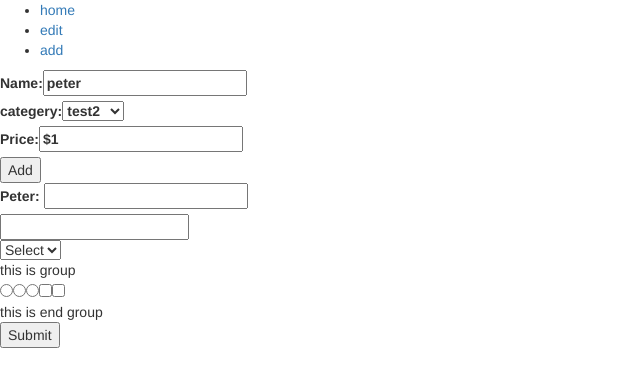
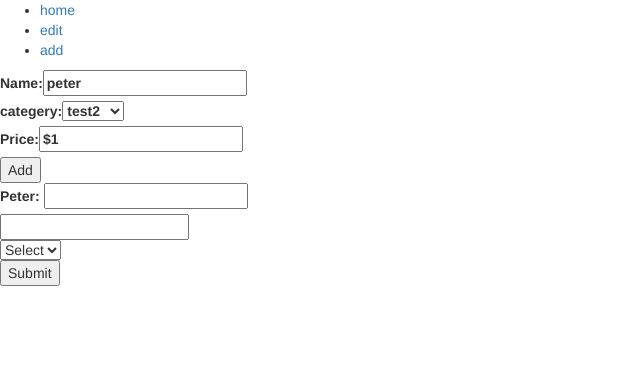
Before and after one commit to Peter-Dai/FirstApp, a React (Create React App) app: page /add in a window 1280 px wide. Shown: the top 386 px of the page, without its empty margins (0-640 px from the left). Built offline with nearby package versions, Linux system fonts and the light colour scheme.

Commit message:
updated validation

```diff
--- a/src/components/AddGoods/AddGoods.js
+++ b/src/components/AddGoods/AddGoods.js
@@ -152,23 +152,18 @@ class AddGoods extends Component {
                         </div>
                     </div>
 
-                    <ReactGroup name="groupIman">
+                    {/* <ReactGroup name="groupIman">
                         <div>this is group</div>
                         <ReactRadio group name="iman1" value="test" />
                         <ReactRadio group name="iman2" value="test1" />
                         <ReactRadio group name="iman3" value="" />
                         <ReactCheckBox group type="radio" name="iman4" value="peter" />
                         <ReactCheckBox group type="radio" name="iman5" value="2222" />
-                        {/* <div>
-                        <div>
-                            <ReactCheckBox type="radio" name="matt" value="peter" />
 
-                        </div>
-                    </div> */}
 
                         <div>this is end group</div>
 
-                    </ReactGroup>
+                    </ReactGroup> */}
 
 
 
--- a/src/components/ReactValidation/context/withApiContext.js
+++ b/src/components/ReactValidation/context/withApiContext.js
@@ -19,7 +19,8 @@ export function withApiContext(Component) {
 
 
         return (
-            group ? groupApiContext : fromApiContext
+            // group ? groupApiContext : fromApiContext
+            fromApiContext
         );
     }
 }
--- a/src/components/ReactValidation/htmlField/ReactCheckBox.js
+++ b/src/components/ReactValidation/htmlField/ReactCheckBox.js
@@ -27,7 +27,7 @@ class ReactCheckBox extends Component {
                     }
                 }}
                 value={value}
-                checked={formApi.getFormStateValue} />
+                checked={formApi.getFieldStateValue(name)} />
         );
     }
 }
--- a/src/components/ReactValidation/htmlField/ReactForm.js
+++ b/src/components/ReactValidation/htmlField/ReactForm.js
@@ -14,18 +14,20 @@ class ReactForm extends Component {
         this.handleChange = this.handleChange.bind(this);
         this.initFormStateValue = this.initFormStateValue.bind(this);
         this.getFieldConfig = this.getFieldConfig.bind(this);
-        this.getFormStateValue = this.getFormStateValue.bind(this);
+        this.getFieldStateValue = this.getFieldStateValue.bind(this);
+        this.getFieldStateObj = this.getFieldStateObj.bind(this);
     }
 
     // callback method for child component updates state of form.
     setFormStateValue(name, value, valid, error) {
-        this.setState({
+        setTimeout(this.setState({
             [name]: {
                 value,
                 valid,
                 error
             }
-        });
+        }), 0)
+
     }
 
     // callback method for child component init state of form.
@@ -36,9 +38,16 @@ class ReactForm extends Component {
         this.setFormStateValue(name, '', defaultVaild, defaultErr);
     }
 
-    getFormStateValue(name) {
-        if (!this.state[name]) return null;
-        return Object.assign({}, this.state[name]);
+    getFieldStateObj(name) {
+        return Object.assign({}, this.state[name] || null);
+    }
+
+    getFieldStateValue(name) {
+        let currentState = this.getFieldStateObj(name);
+        if (currentState != null) {
+            return currentState.value;
+        }
+        return '';
     }
 
     getFieldConfig(name) {
@@ -60,7 +69,7 @@ class ReactForm extends Component {
                 //retrieve current dom through by target field of event object.
                 let targetDom = e.target.querySelector("[name='" + i.id + "']");
                 //trigger the specified validaiton for invaild item.
-                let targetError = this.getFormStateValue(i.id).error;
+                let targetError = this.getFieldStateObj(i.id).error;
                 Utils.showErrMsg(targetDom, targetError.msg)
             })
         }
@@ -85,11 +94,11 @@ class ReactForm extends Component {
     }
 
     render() {
-        const { handleChange, setFormStateValue, initFormStateValue, getFormStateValue, getFieldConfig } = this;
+        const { handleChange, setFormStateValue, initFormStateValue, getFieldStateValue, getFieldStateObj, getFieldConfig } = this;
 
         return (
             //use context to pass some common methods to all nested component.
-            <FormApiContext.Provider value={{ handleChange, setFormStateValue, getFormStateValue, initFormStateValue, getFieldConfig }}>
+            <FormApiContext.Provider value={{ handleChange, setFormStateValue, getFieldStateValue, getFieldStateObj, initFormStateValue, getFieldConfig }}>
                 <form onSubmit={this.handleSubmit}>
                     {this.props.children}
                 </form>
--- a/src/components/ReactValidation/htmlField/ReactGroup.js
+++ b/src/components/ReactValidation/htmlField/ReactGroup.js
@@ -21,7 +21,7 @@ class ReactGroup extends Component {
     initFormStateValue(name) {
         const groupName = this.props.name;
 
-        let currentGroupState = this.props.formApi.getFormStateValue(groupName);
+        let currentGroupState = this.props.formApi.getFieldStateObj(groupName);
 
         if (!!currentGroupState) {
              currentGroupState.value[name]='';
--- a/src/components/ReactValidation/htmlField/ReactRadio.js
+++ b/src/components/ReactValidation/htmlField/ReactRadio.js
@@ -26,7 +26,7 @@ class ReactRadio extends Component {
                     }
                 }}
                 value={value}
-                checked={formApi.getFormStateValue}
+                checked={formApi.getFieldStateValue(name)}
                   />
         );
     }
--- a/src/components/ReactValidation/htmlField/ReactSelect.js
+++ b/src/components/ReactValidation/htmlField/ReactSelect.js
@@ -58,7 +58,7 @@ class ReactSelect extends Component {
         return (
             <select type="text"
                 name={name}
-                value={formApi.getFormStateValue}
+                value={formApi.getFieldStateValue(name)}
                 onChange={(e) => {
                     formApi.handleChange(e);
                     if (onChange) {
--- a/src/components/ReactValidation/htmlField/ReactText.js
+++ b/src/components/ReactValidation/htmlField/ReactText.js
@@ -8,7 +8,7 @@ class ReactText extends Component {
         super(...props)
     }
 
-    componentDidMount() {
+    componentWillMount() {
         //init form state for validation.
         let { name, formApi } = this.props;
         formApi.initFormStateValue(name);
@@ -26,7 +26,7 @@ class ReactText extends Component {
                         onChange(e)
                     }
                 }}
-                value={formApi.getFormStateValue} />
+                value={formApi.getFieldStateValue(name)} />
         );
     }
 }
```
